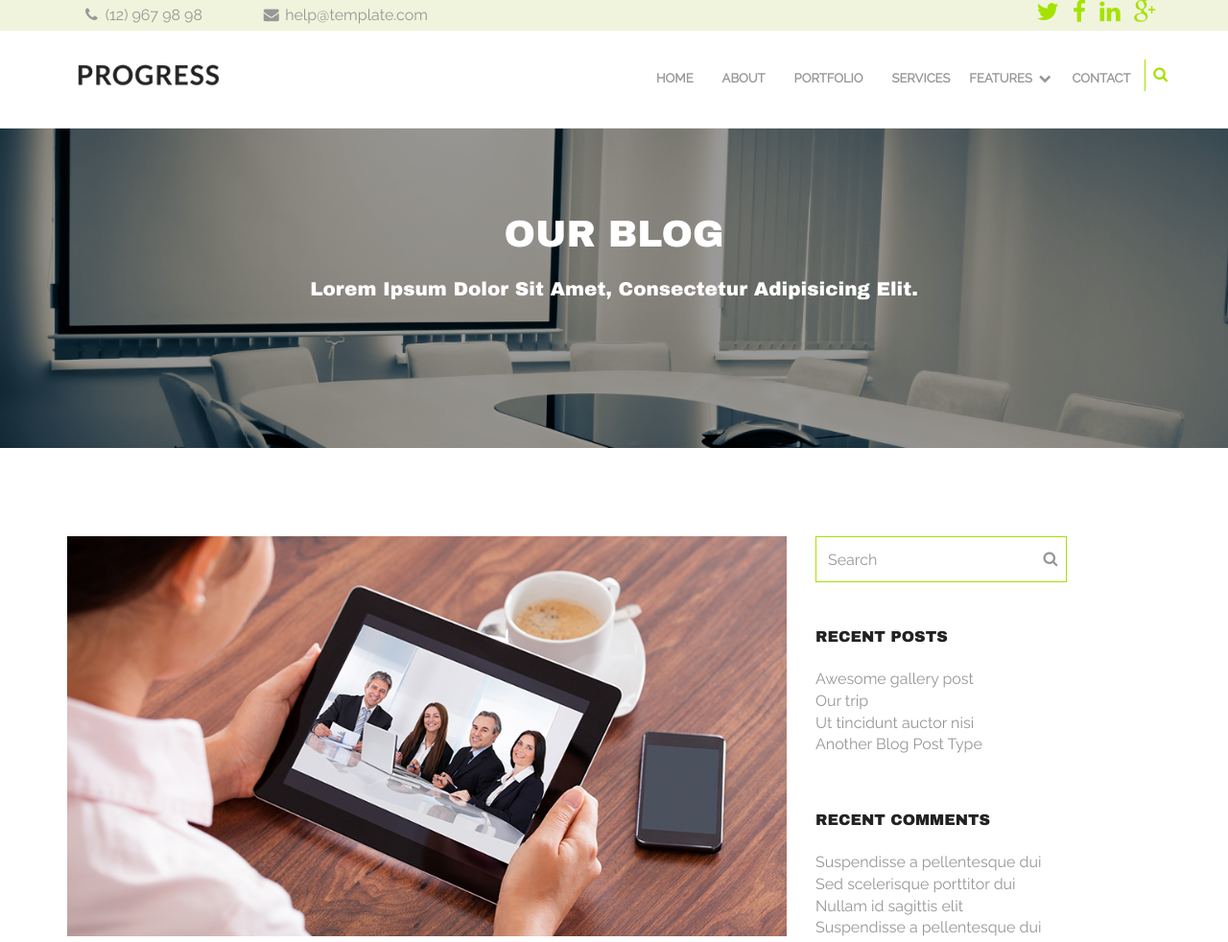
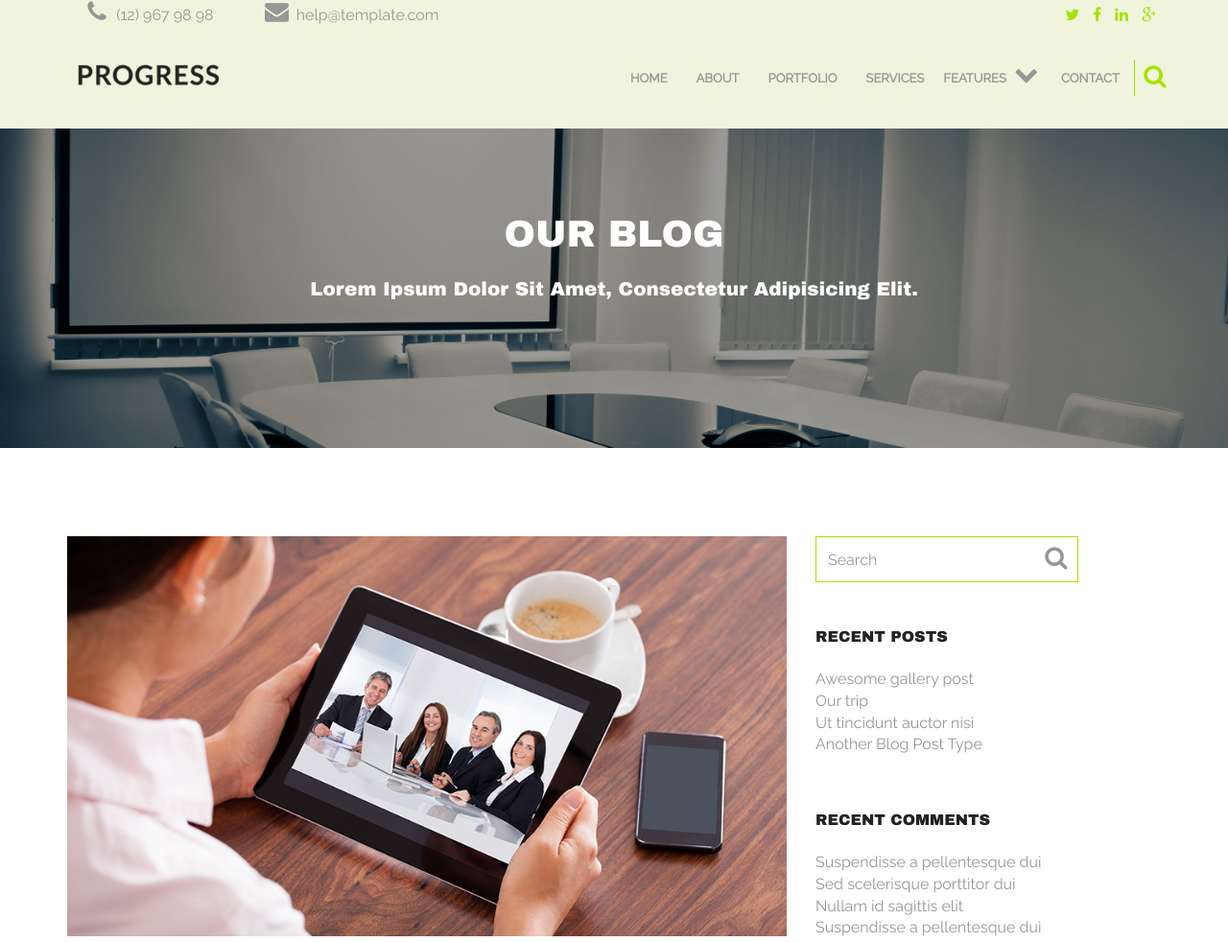
Before and after one commit to alanstepniak/alanstepniak.github.io, a plain HTML site: page 1-projekt-sass/zadanie-sass-przed/blog.html in a window 1280 px wide. Shown: the top 982 px of the page at 96% size. Drawn offline with nearby package versions, Linux system fonts and the light colour scheme; some packages are replaced by stand-ins of ours; files whose address does not match are found by name.

Commit message:
poprawiona wersja

```diff
--- a/1-projekt-sass/zadanie-sass-przed/scss/fonts/_font-awesome.scss
+++ b/1-projekt-sass/zadanie-sass-przed/scss/fonts/_font-awesome.scss
@@ -43,6 +43,7 @@
 .fa-fw {
   width: 1.28571429em;
   text-align: center;
+  font-size: 25px;
 }
 .fa-ul {
   padding-left: 0;
--- a/1-projekt-sass/zadanie-sass-przed/scss/layout/_footer.scss
+++ b/1-projekt-sass/zadanie-sass-przed/scss/layout/_footer.scss
@@ -8,37 +8,29 @@
 		padding-top: 80px;
 
 		.margin-none {
-
 			p {
 				margin-bottom: $margin-none;
-			}
-		}
-
-		.btn-outline {
-			i {
-				font-size: 25px !important;
 			}
 		}
 
 		.footer-col {
 			margin-bottom: $baseline * 3;
 
-			.contact, .tweets {
+			.contact,
+			.tweets {
 				padding-left: $padding-none;
 
 				p {
 					margin: $margin-none;
 				}
 
-				@media(max-width: 768px) {
-
+				@media (max-width: 768px) {
 					.pull-right {
 						float: left !important;
 					}
 				}
 
 				a:hover {
-
 					p {
 						margin: $margin-none;
 						color: $color-primary;
@@ -51,7 +43,6 @@
 			}
 
 			.tweets {
-
 				a:hover {
 					color: $color-link-hover;
 				}
@@ -71,7 +62,12 @@
 		}
 	}
 
-	h1, h2, h3, h4, h5, h6 {
+	h1,
+	h2,
+	h3,
+	h4,
+	h5,
+	h6 {
 		color: $color-text-light;
 	}
 
--- a/1-projekt-sass/zadanie-sass-przed/scss/layout/_header.scss
+++ b/1-projekt-sass/zadanie-sass-przed/scss/layout/_header.scss
@@ -114,7 +114,6 @@ header.header-image {
 
         	.fa-twitter, .fa-facebook, .fa-linkedin, .fa-google-plus {
         		color: $color-primary;
-                font-size: 25px !important;
         	}
 
         	.fa-twitter:hover, .fa-facebook:hover, .fa-linkedin:hover, .fa-google-plus:hover {
--- a/1-projekt-sass/zadanie-sass-przed/scss/layout/_nav.scss
+++ b/1-projekt-sass/zadanie-sass-przed/scss/layout/_nav.scss
@@ -2,7 +2,7 @@
 /*==========  4.3 - Nav styles  ==========*/
 
 .navbar-default {
-    background-color: $color-bg-main;
+    background-color: $color-background;
     -webkit-transition: all .35s;
     -moz-transition: all .35s;
     transition: all .35s;
@@ -130,7 +130,7 @@
 @media(min-width:768px) {
 
     .navbar-default {
-        background-color: $color-bg-main;
+        background-color: $color-background;
         top: $base-font-size * 2;
 
         .navbar-header .navbar-brand {
@@ -202,9 +202,9 @@
                 font-size: $base-font-size - 3;
                 font-weight: $font-weight-nav;
                 text-transform: uppercase;
-                background-color: $color-bg-main;
+                background-color: $color-background;
                 font-family: $font-primary;
-                padding-top: 16px;
+                padding-top: 8px;
                 padding-bottom: 16px;
                 margin-left: 0;
             }
--- a/1-projekt-sass/zadanie-sass-przed/scss/theme/_one-page.scss
+++ b/1-projekt-sass/zadanie-sass-przed/scss/theme/_one-page.scss
@@ -259,7 +259,7 @@
                     line-height: $base-font-size * 2.5;
                     outline: 0;
                     color: $color-bg-main;
-                    background-color: $color-border;
+                    background-color: $color-text-light;
                     -webkit-transition: all 0.3s;
                     -moz-transition: all 0.3s;
                     transition: all 0.3s;
```
Also changed, not shown: 1-projekt-sass/zadanie-sass-przed/css/main.css, 1 other file.
